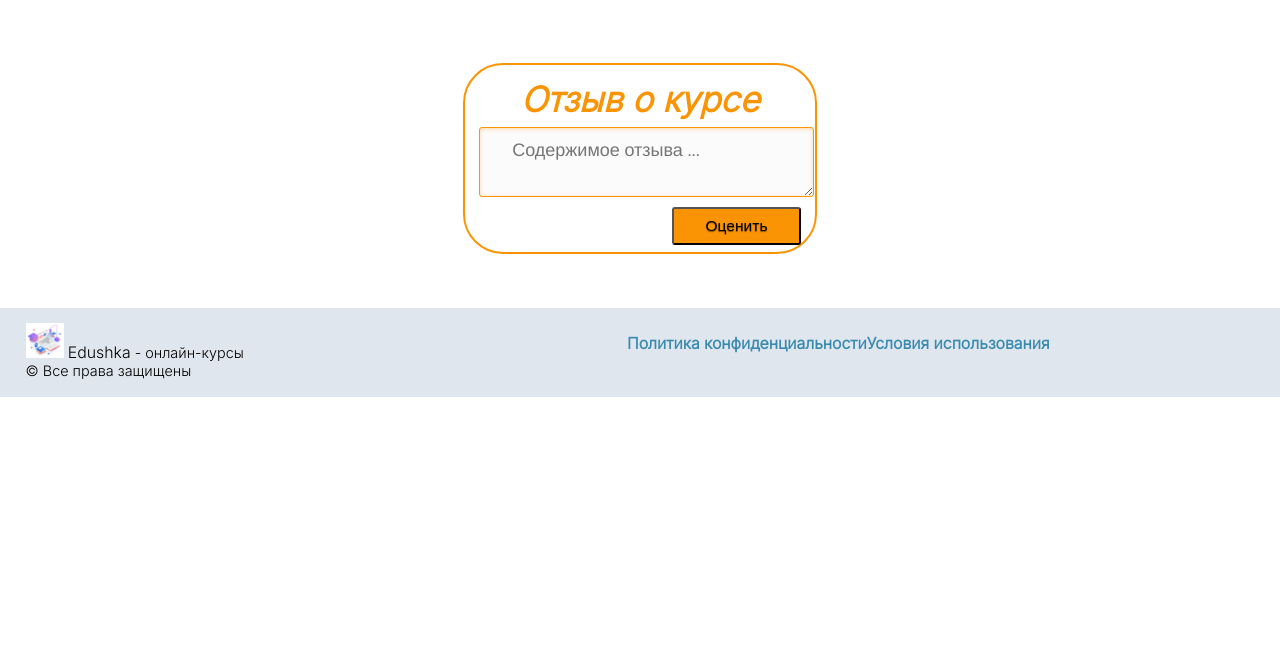
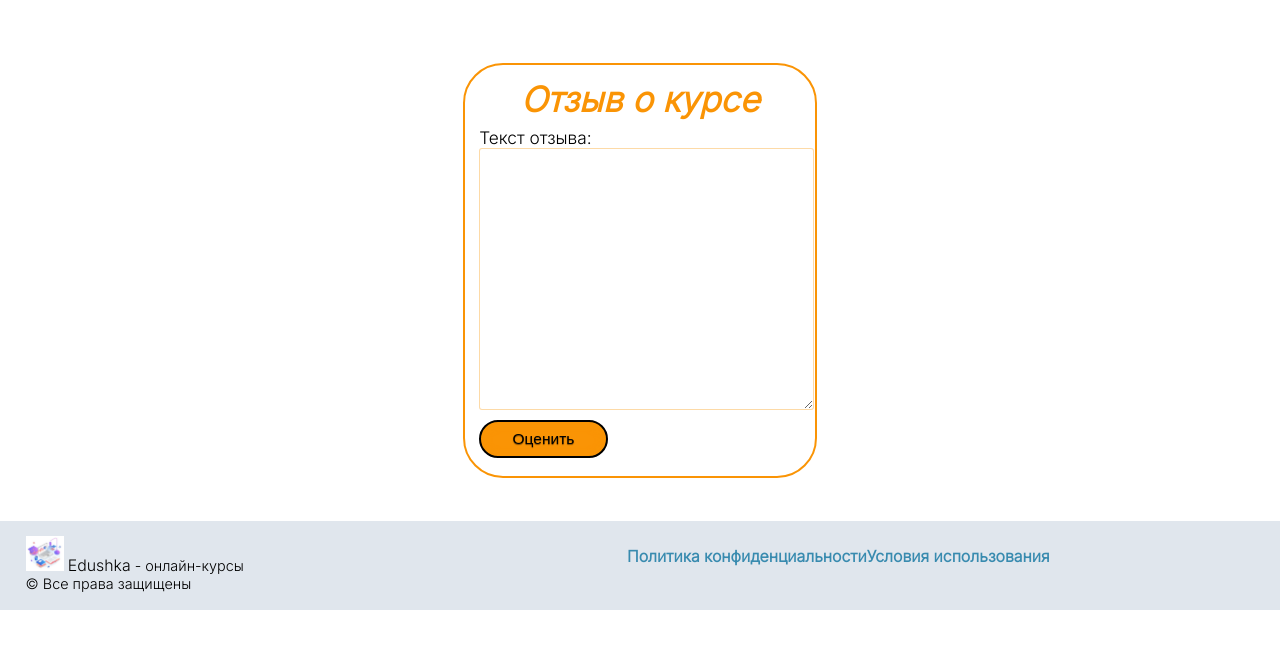
Before and after one commit to vsmrnw/lms_project, a Django app: page /courses/review/1/ in a window 1280 px wide. Shown: the part 144-800 px from the top of the page. Run offline with Django 4.2, Linux system fonts and the light colour scheme; the visitor is signed in with stand-in values (Sample User, id 1); some web fonts are replaced.

Commit message:
add course review feature

```diff
--- a/lms_project/learning/admin.py
+++ b/lms_project/learning/admin.py
@@ -36,6 +36,7 @@ class TrackingAdmin(admin.ModelAdmin):
     actions_selection_counter = True
     actions_on_bottom = True
 
+
 @admin.register(Review)
 class ReviewAdmin(admin.ModelAdmin):
     list_display = ('user', 'content', )
--- a/lms_project/learning/forms.py
+++ b/lms_project/learning/forms.py
@@ -1,4 +1,4 @@
-from .models import Course
+from .models import Course, Review
 from django import forms
 
 
@@ -7,3 +7,9 @@ class CourseForm(forms.ModelForm):
         model = Course
         fields = ('title', 'description', 'start_date',
                   'duration', 'price', 'count_lessons',)
+
+
+class ReviewForm(forms.ModelForm):
+    class Meta:
+        model = Review
+        fields = ('content', )
--- a/lms_project/learning/views.py
+++ b/lms_project/learning/views.py
@@ -1,11 +1,12 @@
 from django.contrib.auth.decorators import login_required, permission_required
 from django.contrib.auth.mixins import LoginRequiredMixin, PermissionRequiredMixin
+from django.core.exceptions import NON_FIELD_ERRORS
 from django.http import HttpResponse
-from django.shortcuts import render
+from django.shortcuts import render, redirect
 from django.views.generic import ListView, DetailView, CreateView, UpdateView, DeleteView
 from .models import Course, Lesson, Tracking, Review
 from datetime import datetime
-from .forms import CourseForm
+from .forms import CourseForm, ReviewForm
 from django.urls import reverse
 
 
@@ -32,7 +33,8 @@ class CourseDetailView(DetailView):
         context = super(CourseDetailView, self).get_context_data(**kwargs)
         context['lessons'] = Lesson.objects.filter(
             course=self.kwargs.get('course_id'))
-        context['reviews'] = Review.objects.filter(course=self.kwargs.get('course_id'))
+        context['reviews'] = Review.objects.filter(
+            course=self.kwargs.get('course_id'))
         return context
 
 
@@ -97,6 +99,19 @@ def enroll(request, course_id):
 
 
 @login_required
+@permission_required('learning.add_review', raise_exception=True)
 def review(request, course_id):
-    if request.method == 'GET':
-        return render(request, 'review.html')
+    if request.method == 'POST':
+        form = ReviewForm(request.POST)
+        if form.errors:
+            errors = form.errors(NON_FIELD_ERRORS)
+            return render(request, 'review.html', {'form': form, 'errors': errors})
+        if form.is_valid():
+            data = form.cleaned_data
+            Review.objects.create(content=data['content'],
+                                  course=Course.objects.get(id=course_id),
+                                  user=request.user)
+        return redirect(reverse('detail', kwargs={'course_id': course_id}))
+    else:
+        form = ReviewForm()
+        return render(request, 'review.html', {'form': form})
--- a/lms_project/static/styles/styles.css
+++ b/lms_project/static/styles/styles.css
@@ -140,7 +140,7 @@ main {
     width: 30%;
     text-align: center;
 }
-#form {
+form {
     height: 105%;
     padding: 4%;
     border: 2px solid #fa9405;
@@ -149,7 +149,7 @@ main {
     font-size: .6em;
     z-index: 22;
 }
-#form h3 {
+form h3 {
     font-style: italic;
     text-align: center;
     font-size: 2em;
@@ -160,11 +160,11 @@ input, textarea {
     outline: none;
     margin-bottom: 2%;
 }
-#form input, #form textarea {
+form input, #form textarea {
     outline: none;
     margin-bottom: 2%;
 }
-#form input, #form textarea {
+form input, form textarea {
     width: 92%;
     padding: 10px 5px 10px 32px;
     font-size: large;
@@ -174,16 +174,16 @@ input, textarea {
     border-radius: 3px;
 }
 
-#form input:active,#form input:focus,
-#form textarea:active, #form textarea:focus
+form input:active,#form input:focus,
+form textarea:active, #form textarea:focus
 {
     border: 1px solid #fa9405;
     background: rgba(238, 236, 240, 0.2);
     box-shadow: 0 1px 4px 0 #fa940559 inset;
 }
-#form button {
+form button {
     width: 40%;
-    float: right;
+    float: left;
     cursor: pointer;
     background: #fa9405;
     padding: 8px 5px;
@@ -191,16 +191,17 @@ input, textarea {
     color: #000;
     font-size: .9em;
     text-shadow: 0 1px 1px rgba(0, 0, 0, 0.5);
-    border-radius: 3px;
+    border-radius: 30px;
+    border: 2px solid #000000;
     box-shadow: 0 1px 6px 4px #fa940559 inset;
     transition: all .2s ease-in-out;
 }
 
-#form button:hover {
+form button:hover {
     background: #fa9405bf;
     margin-top: 10px;
 }
-.courses_container, .reviews_container {
+.courses_container .reviews_container {
     display: grid;
     width: 90%;
     margin: 5% 8%;
@@ -209,7 +210,7 @@ input, textarea {
     grid-gap: 30px;
 
 }
-.course_preview, .review{
+.course_preview .review{
     border: 1px solid rgba(0, 0, 0, 0.29);
     border-radius: 20px;
     font-size: .65em;
--- a/lms_project/templates/detail.html
+++ b/lms_project/templates/detail.html
@@ -31,7 +31,7 @@
         <p style="font-weight: bold; margin-left: 5.5%">
             Отзывы
             <span style="font-weight: initial; font-size: .85em">{{ reviews.count }}</span>
-            <a href="{% url 'review' course.pk">Оставить отзыв</a>
+            <a href="{% url 'review' course.pk %}">Оставить отзыв</a>
         </p>
         <div class="reviews_container">
             {% for review in reviews %}
@@ -48,6 +48,4 @@
                 <p>Отзывов пока нет. Ваша <a href="{% url 'review' course.pk %}">Оценка</a> важна</p>
             {% endfor %}
         </div>
-        </div>
-    </div>
 {% endblock %}
--- a/lms_project/templates/review.html
+++ b/lms_project/templates/review.html
@@ -5,7 +5,16 @@
             <form id="form" method="post">
                 <h3>{% block form_name %}Отзыв о курсе{% endblock %}</h3>
                 {% csrf_token %}
-                <p><textarea name="content" placeholder="Содержимое отзыва ..." maxlength="250" required autofocus></textarea> </p>
+                {% if form.errors %}
+                    {% if form.non_field_errors %}
+                    <ul>
+                        {% for error in form.non_field_errors %}
+                        <span style="colore: red">{{ error }}</span>
+                        {% endfor %}
+                    </ul>
+                    {% endif %}
+                {% endif %}
+                {{ form.as_p }}
                 <p><button type="submit">Оценить</button></p>
             </form>
         </div>
```
Also changed, not shown: lms_project/auth_app/urls.py (+8 -4 lines), lms_project/learning/models.py (+6 -3 lines), lms_project/learning/migrations/0004_alter_review_content.py (added).
